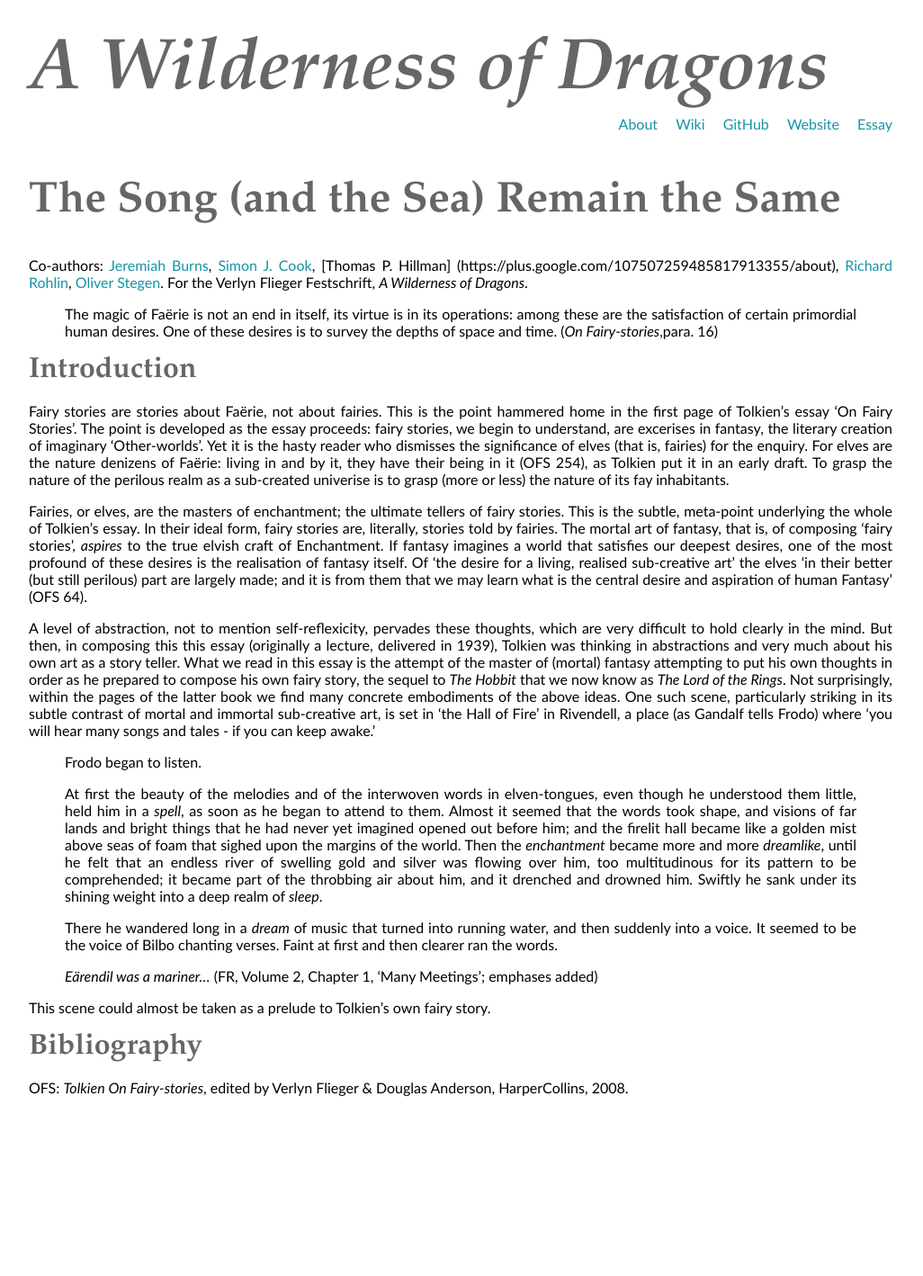
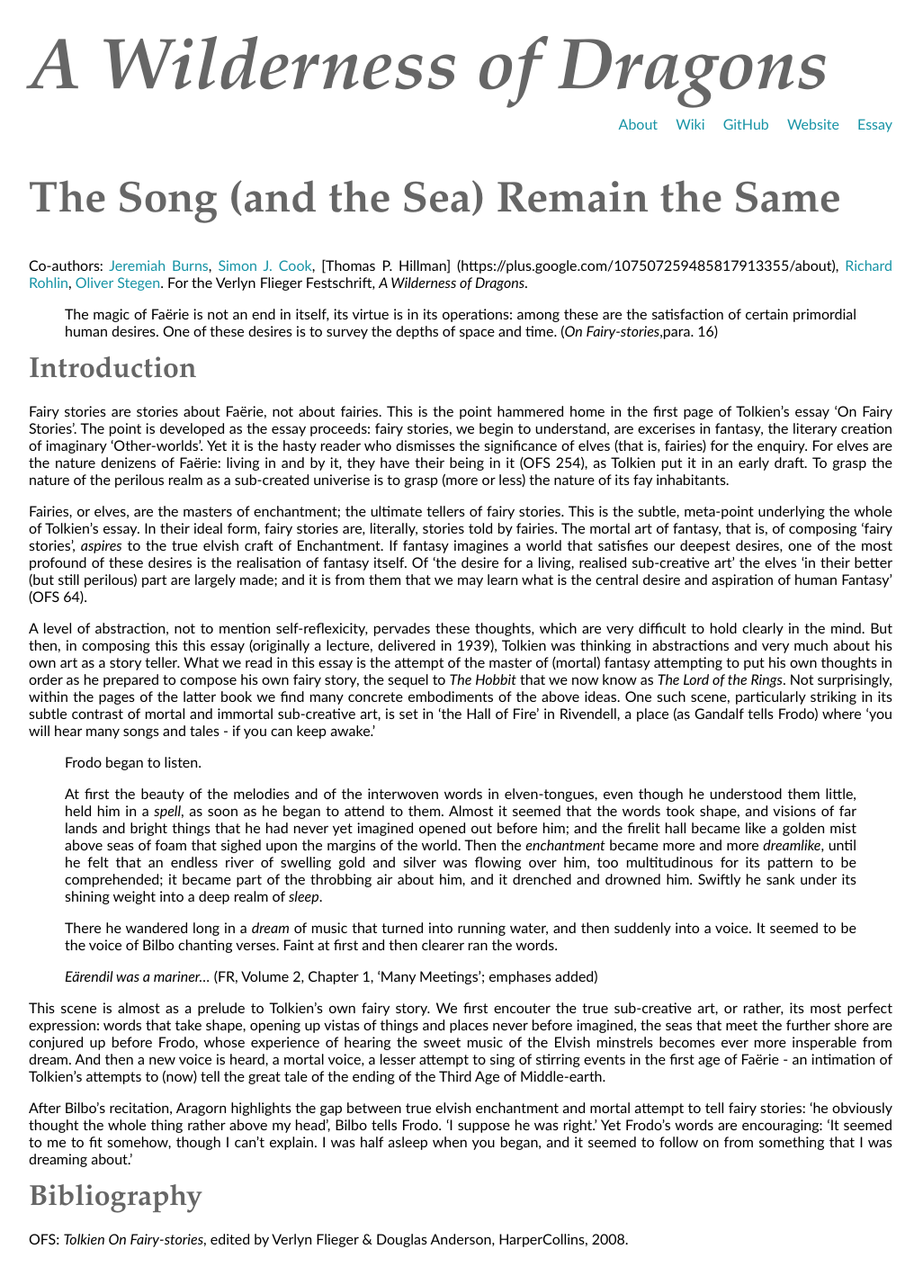
Before and after one commit to uoou/AWildernessOfDragons, a Jekyll site: the page built from essay.md, in a window 1280 px wide. Shown: the whole page at 90% size, without its empty margins (0-1026 px from the left). Built offline with Jekyll 4.4.1, drawn with Linux system fonts in a browser that asks for light colours; Markdown is read by kramdown in place of the engine named in the settings; before the commit the page ends 1250 px from its top, so only the background shows below that.

Commit message:
Update essay.md

```diff
--- a/essay.md
+++ b/essay.md
@@ -23,8 +23,9 @@ A level of abstraction, not to mention self-reflexicity, pervades these thoughts
 
 >*Eärendil was a mariner...*      (FR, Volume 2, Chapter 1, 'Many Meetings'; emphases added)
 
-This scene could almost be taken as a prelude to Tolkien's own fairy story.
+This scene is almost as a prelude to Tolkien's own fairy story. We first encouter the true sub-creative art, or rather, its most perfect expression: words that take shape, opening up vistas of things and places never before imagined, the seas that meet the further shore are conjured up before Frodo, whose experience of hearing the sweet music of the Elvish minstrels becomes ever more insperable from dream. And then a new voice is heard, a mortal voice, a lesser attempt to sing of stirring events in the first age of Faërie - an intimation of Tolkien's attempts to (now) tell the great tale of the ending of the Third Age of Middle-earth.
 
+After Bilbo's recitation, Aragorn highlights the gap between true elvish enchantment and mortal attempt to tell fairy stories: 'he obviously thought the whole thing rather above my head', Bilbo tells Frodo. 'I suppose he was right.' Yet Frodo's words are encouraging: 'It seemed to me to fit somehow, though I can't explain. I was half asleep when you began, and it seemed to follow on from something that I was dreaming about.'
 
 
 
```
